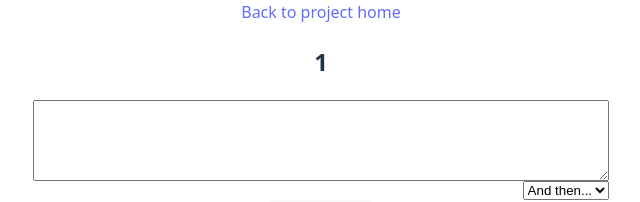
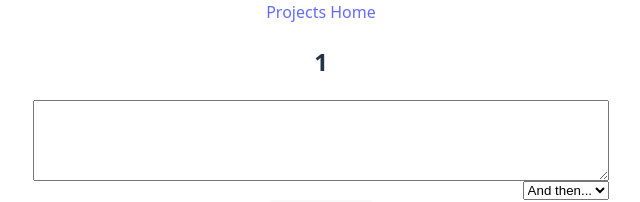
Before and after one commit to Raymanreed/Portfolio, a React (Vite) app: page /#/projects/storyboard in a window 1280 px wide. Shown: the top 202 px of the page, without its empty margins (319-959 px from the left). Built offline with nearby package versions, Linux system fonts and the light colour scheme.

Commit message:
changing wording

```diff
--- a/src/components/headband.tsx
+++ b/src/components/headband.tsx
@@ -6,7 +6,7 @@ function Headband() {
             <nav className="headband-item-container">
                 <div className="headband-item-1 home-link headband-nav-item">
                     <NavLink to="/Projects">
-                        Back to project home
+                        Projects Home
                     </NavLink>
                 </div>
             </nav>
```
